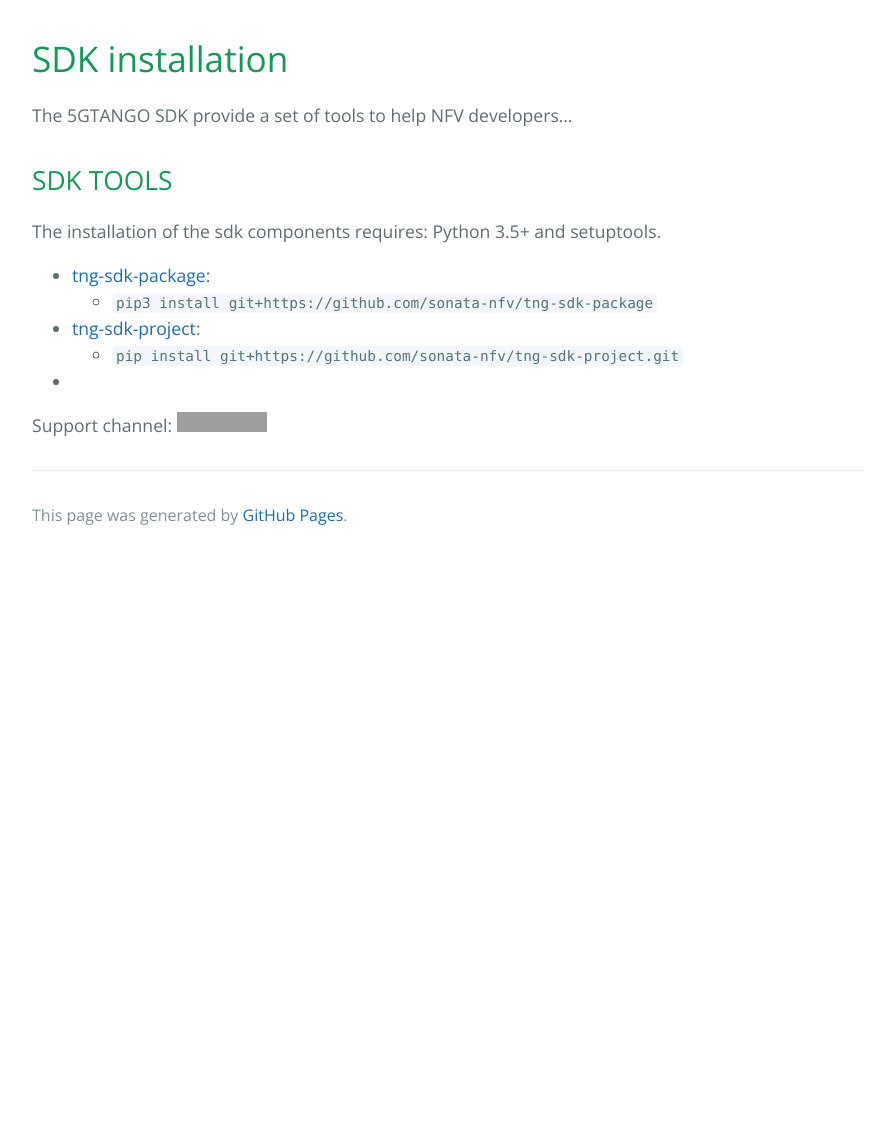
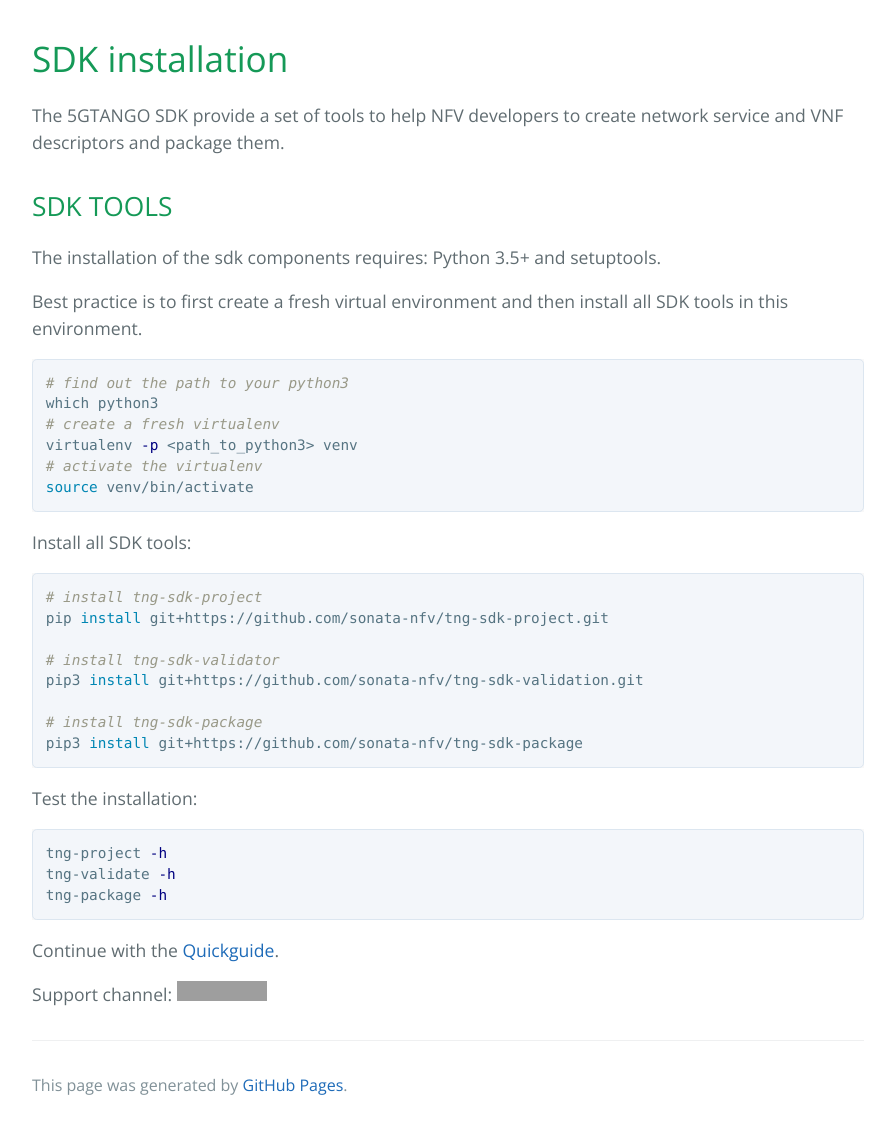
Before and after one commit to sonata-nfv/sonata-nfv.github.io, a Jekyll site: the page built from sdk-installation.md, in a window 1280 px wide. Shown: the whole page, without its empty margins (192-1087 px from the left). Built offline with Jekyll 4.4.1, drawn with Linux system fonts in a browser that asks for light colours; our own code applies the rules of GitHub Pages for plain Markdown files; before the commit the page ends 900 px from its top, so only the background shows below that; grey boxes are pictures that could not be loaded.

Commit message:
Updated quick guide for SDK.
Signed-off-by: peusterm <manuel.peuster@uni-paderborn.de>

````diff
--- a/sdk-installation.md
+++ b/sdk-installation.md
@@ -1,17 +1,44 @@
 # SDK installation
 
-The 5GTANGO SDK provide a set of tools to help NFV developers...
+The 5GTANGO SDK provide a set of tools to help NFV developers to create network service and VNF descriptors and package them.
 
 ## SDK TOOLS
 
 The installation of the sdk components requires: Python 3.5+ and setuptools.
 
-* [tng-sdk-package](https://github.com/sonata-nfv/tng-sdk-package):
-  * `pip3 install git+https://github.com/sonata-nfv/tng-sdk-package`
-* [tng-sdk-project](https://github.com/sonata-nfv/tng-sdk-project):
-  * `pip install git+https://github.com/sonata-nfv/tng-sdk-project.git`
-* []()
+Best practice is to first create a fresh virtual environment and then install all SDK tools in this environment.
 
+```sh
+# find out the path to your python3
+which python3
+# create a fresh virtualenv
+virtualenv -p <path_to_python3> venv
+# activate the virtualenv
+source venv/bin/activate
+```
+
+Install all SDK tools:
+
+```sh
+# install tng-sdk-project
+pip install git+https://github.com/sonata-nfv/tng-sdk-project.git
+
+# install tng-sdk-validator
+pip3 install git+https://github.com/sonata-nfv/tng-sdk-validation.git
+
+# install tng-sdk-package
+pip3 install git+https://github.com/sonata-nfv/tng-sdk-package
+```
+
+Test the installation:
+
+```sh
+tng-project -h
+tng-validate -h
+tng-package -h
+```
+
+Continue with the [Quickguide](/quickguide).
 
 Support channel:
 [![Join the chat at https://gitter.im/sonata-nfv/Lobby](https://badges.gitter.im/Join%20Chat.svg)](https://gitter.im/sonata-nfv/Lobby)
````
Also changed, not shown: quickguide.md (+5 -5 lines), sdk.md (+13 -5 lines).
